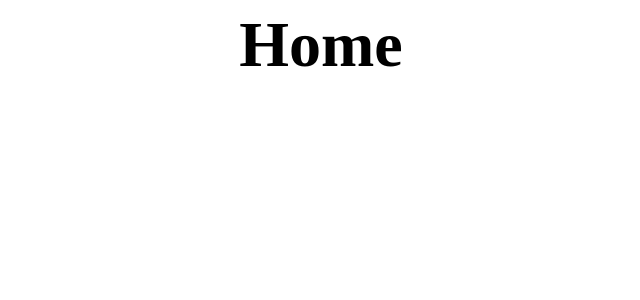
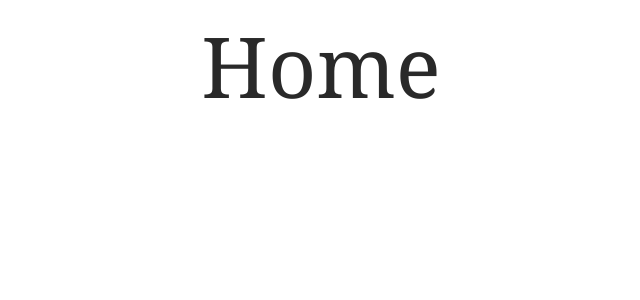
Before and after one commit to gabsn/next-starter, a Next.js app: page / in a window 1280 px wide. Shown: the top 300 px of the page, without its empty margins (319-959 px from the left). Built offline with nearby package versions, Linux system fonts and the light colour scheme.

Commit message:
Reset basic CSS

```diff
--- a/package.json
+++ b/package.json
@@ -29,6 +29,7 @@
   },
   "dependencies": {
     "next": "9.5.3",
+    "normalize.css": "^8.0.1",
     "react": "16.13.1",
     "react-dom": "16.13.1"
   },
--- a/src/pages/_app.tsx
+++ b/src/pages/_app.tsx
@@ -1,5 +1,11 @@
 import { AppProps } from "next/app";
 import { MDXProvider } from "@mdx-js/react";
+
+// Reset CSS
+import "normalize.css";
+
+// Style basic elements globally
+import "@/styles/globals.css";
 
 export default function MyApp({ Component, pageProps }: AppProps) {
   return (
--- /dev/null
+++ b/src/styles/globals.css
@@ -0,0 +1,104 @@
+* {
+  color: rgba(41, 41, 41, 1);
+  box-sizing: border-box;
+  font-family: medium-content-serif-font, Georgia, Cambria, "Times New Roman",
+    Times, serif;
+  font-size: 21px;
+  font-weight: 400;
+  letter-spacing: -0.003em;
+  line-height: 32px;
+  margin: 0;
+  margin-block-start: 1em;
+  margin-block-end: 1em;
+  margin-inline-start: 0px;
+  margin-inline-end: 0px;
+  padding: 0;
+  text-rendering: optimizeLegibility;
+  overflow-wrap: break-word;
+  word-break: break-word;
+  -webkit-font-smoothing: antialiased;
+}
+
+a {
+  color: inherit;
+  text-decoration: none;
+}
+
+img {
+  max-width: 100%;
+}
+
+li {
+  margin-top: 1.05em;
+  margin-left: 30px;
+}
+li:first-child {
+  margin-top: 2em;
+}
+
+h1 {
+  font-family: medium-content-title-font, Georgia, Cambria, "Times New Roman",
+    Times, serif;
+  font-size: 40px;
+  font-style: normal;
+  letter-spacing: 0px;
+  line-height: 48px;
+  margin-top: 0.78em;
+  margin-bottom: 0.3em;
+}
+
+h2 {
+  font-family: medium-content-sans-serif-font, "Lucida Grande",
+    "Lucida Sans Unicode", "Lucida Sans", Geneva, Arial, sans-serif;
+  font-weight: 600;
+  letter-spacing: -0.022em;
+  margin-top: 1.95em;
+  margin-bottom: 0.3em;
+  font-size: 36px;
+}
+
+h3,
+h4,
+h5,
+h6 {
+  font-family: medium-content-sans-serif-font, "Lucida Grande",
+    "Lucida Sans Unicode", "Lucida Sans", Geneva, Arial, sans-serif;
+  font-weight: 600;
+  letter-spacing: -0.022em;
+  margin-top: 1.72em;
+  margin-bottom: -0.31em;
+  margin-block-start: 0.83em;
+  margin-block-end: 0.83em;
+  font-size: 26px;
+}
+
+p {
+  margin-top: 0.86em;
+  margin-bottom: -0.46em;
+}
+
+ul {
+  list-style-type: disc;
+  padding-inline-start: 40px;
+}
+
+@media (max-width: 551.98px) {
+  * {
+    font-size: 18px;
+  }
+
+  h1 {
+    font-size: 34px;
+  }
+
+  h2 {
+    font-size: 26px;
+  }
+
+  h3,
+  h4,
+  h5,
+  h6 {
+    font-size: 22px;
+  }
+}
```
Also changed, not shown: 1 other file (tests, documents, lock files or other folders).
